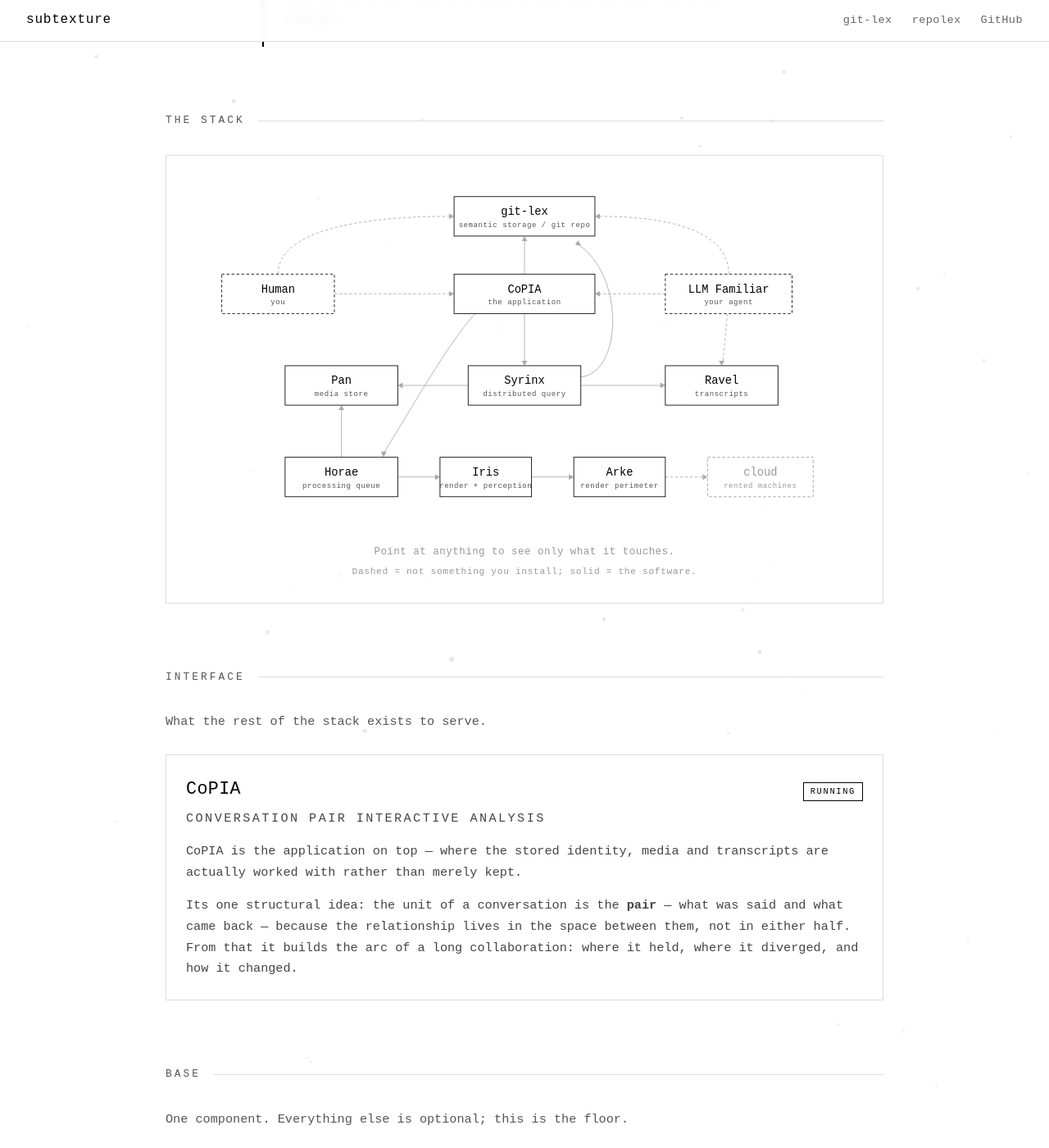
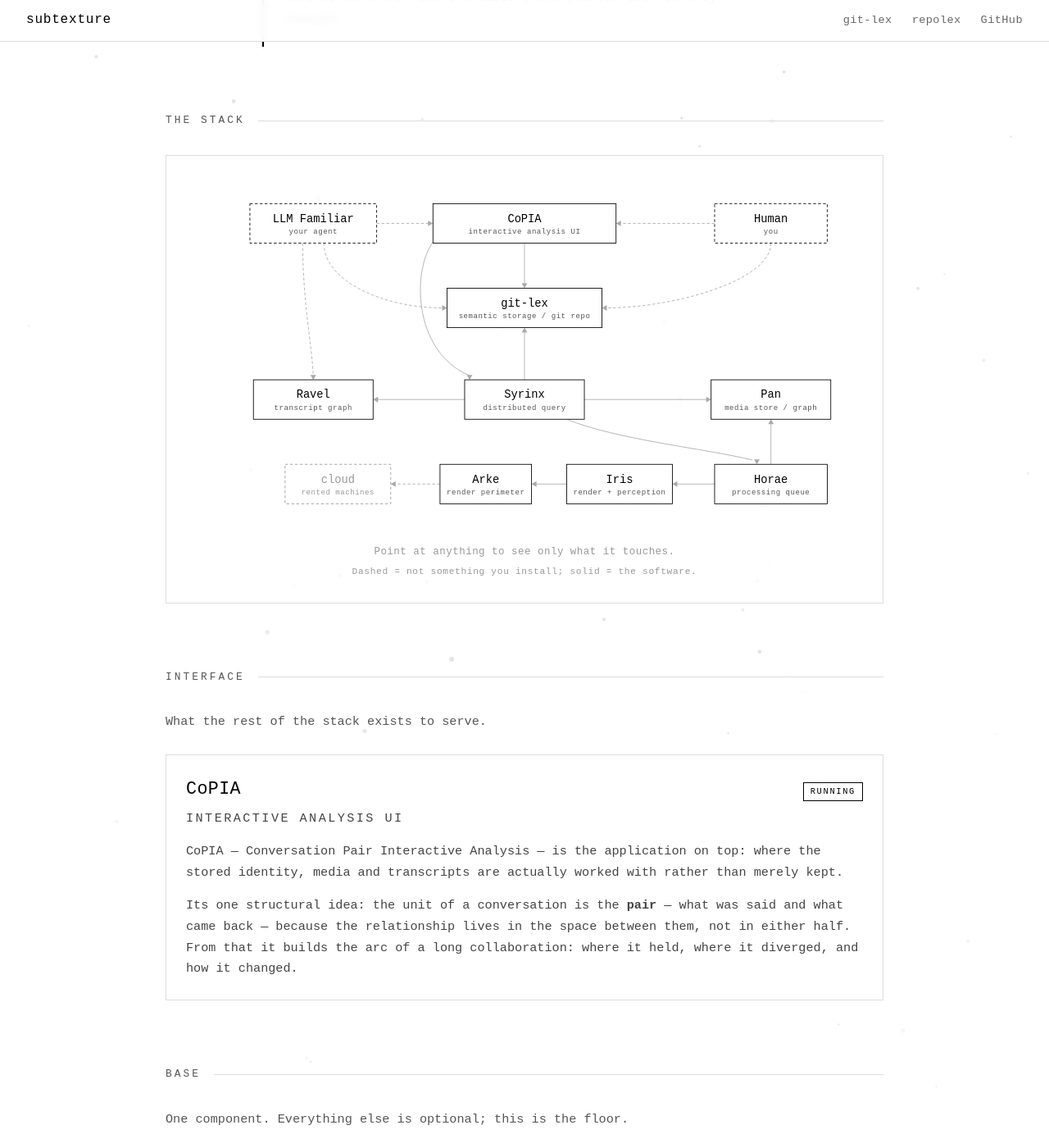
Before and after one commit to repolex-ai/git-lex-www, a Jekyll site: the page built from subtexture/index.html, in a window 1280 px wide and 1400 px high, scrolled down 715 px. Shown: the whole window at 82% size. Built offline with Jekyll 4.4.1, drawn with Linux system fonts in a browser that asks for light colours; some of the changed text lies outside the part shown.

Commit message:
The whole board flips: the familiar takes the left, the human takes the right, and Syrinx becomes the thing that drives work
Rob's third pass, and it is a horizontal mirror plus one rewiring.

  LLM Familiar moves to the LEFT and the Human to the RIGHT, with CoPIA
  between them. Ravel follows the familiar to the left; Pan follows the
  human to the right. Horae stays under Pan, which means the render chain
  mirrors with everything else and now reads right to left:
  Horae -> Iris -> Arke -> cloud.
  git-lex comes back DOWN under CoPIA, where he had it two passes ago.

THE REWIRING IS THE PART THAT CHANGES THE STORY. The arrow into Horae used
to come from CoPIA; it now comes from SYRINX. That makes Syrinx the hub
rather than a sidecar — CoPIA asks Syrinx, and Syrinx reaches the store, the
transcript graph, the media graph AND the work queue. The interface talks to
one thing. Hover Syrinx and five boxes light up, which is the shape of the
claim.

New labels, his words: CoPIA is "interactive analysis UI", Ravel is
"transcript graph", Pan is "media store / graph", git-lex keeps "semantic
storage / git repo". The card subtitles moved with them, because a canvas
and a card that disagree is the defect this page keeps finding in itself.
CoPIA's acronym lost its home in that swap, so it moved into the prose where
an expansion belongs rather than quietly vanishing.

Two boxes were too small for their new labels and I only caught it by
rendering: "semantic storage / git repo" needs ~186 units and git-lex's box
was 180, "render + perception" needed 131 in a 130-wide Iris. Both overflowed
by a few pixels — invisible in markup, obvious on screen. Widened, and the
CoPIA -> Syrinx line rerouted around the outside of the bigger git-lex box.

Co-Authored-By: w3bl0rd <w3bl0rd@repolex.ai>
Co-Authored-By: Claude Opus 5 (1M context) <noreply@anthropic.com>
Claude-Session: https://claude.ai/code/session_01GARrAyUf6rLD2c2TX8Jp2E

```diff
--- a/subtexture/index.html
+++ b/subtexture/index.html
@@ -24,119 +24,119 @@ permalink: /subtexture/
 <div class="st-rule"><h2>The stack</h2></div>
 
 <div class="st-diagram" id="st-diagram">
-<svg viewBox="0 0 980 500" role="img" aria-label="git-lex at the top; a human and an LLM familiar either side of CoPIA below it; Pan, Syrinx and Ravel beneath them; Horae driving Iris, then Arke, then the cloud.">
+<svg viewBox="0 0 980 500" role="img" aria-label="An LLM familiar and a human either side of CoPIA, with git-lex beneath it; Ravel, Syrinx and Pan below that; Syrinx driving Horae, then Iris, Arke and the cloud.">
 
     <g class="st-edges">
-        <path class="st-edge is-loose" data-a="human" data-b="copia" d="M220,168 L384,168"></path>
-        <polygon class="st-arrow" data-a="human" data-b="copia" points="383,164 383,172 390,168"></polygon>
+        <path class="st-edge is-loose" data-a="familiar" data-b="copia" d="M280,68 L354,68"></path>
+        <polygon class="st-arrow" data-a="familiar" data-b="copia" points="353,64 353,72 360,68"></polygon>
 
-        <path class="st-edge is-loose" data-a="familiar" data-b="copia" d="M690,168 L596,168"></path>
-        <polygon class="st-arrow" data-a="familiar" data-b="copia" points="597,164 597,172 590,168"></polygon>
+        <path class="st-edge is-loose" data-a="human" data-b="copia" d="M760,68 L626,68"></path>
+        <polygon class="st-arrow" data-a="human" data-b="copia" points="627,64 627,72 620,68"></polygon>
 
-        <path class="st-edge is-loose" data-a="human" data-b="gitlex" d="M140,140 C140,80 250,58 384,58"></path>
-        <polygon class="st-arrow" data-a="human" data-b="gitlex" points="383,54 383,62 390,58"></polygon>
+        <path class="st-edge is-loose" data-a="familiar" data-b="gitlex" d="M205,96 C205,150 290,188 374,188"></path>
+        <polygon class="st-arrow" data-a="familiar" data-b="gitlex" points="373,184 373,192 380,188"></polygon>
 
-        <path class="st-edge is-loose" data-a="familiar" data-b="gitlex" d="M780,140 C780,80 700,58 596,58"></path>
-        <polygon class="st-arrow" data-a="familiar" data-b="gitlex" points="597,54 597,62 590,58"></polygon>
+        <path class="st-edge is-loose" data-a="human" data-b="gitlex" d="M840,96 C840,150 700,188 606,188"></path>
+        <polygon class="st-arrow" data-a="human" data-b="gitlex" points="607,184 607,192 600,188"></polygon>
 
-        <path class="st-edge is-loose" data-a="familiar" data-b="ravel" d="M778,196 L772,264"></path>
-        <polygon class="st-arrow" data-a="familiar" data-b="ravel" points="766,263 774,263 770,270"></polygon>
+        <path class="st-edge is-loose" data-a="familiar" data-b="ravel" d="M175,96 C175,180 188,240 190,284"></path>
+        <polygon class="st-arrow" data-a="familiar" data-b="ravel" points="186,283 194,283 190,290"></polygon>
 
-        <path class="st-edge" data-a="copia" data-b="gitlex" d="M490,140 L490,92"></path>
-        <polygon class="st-arrow" data-a="copia" data-b="gitlex" points="486,93 494,93 490,86"></polygon>
+        <path class="st-edge" data-a="copia" data-b="gitlex" d="M490,96 L490,154"></path>
+        <polygon class="st-arrow" data-a="copia" data-b="gitlex" points="486,153 494,153 490,160"></polygon>
 
-        <path class="st-edge" data-a="copia" data-b="syrinx" d="M490,196 L490,264"></path>
-        <polygon class="st-arrow" data-a="copia" data-b="syrinx" points="486,263 494,263 490,270"></polygon>
+        <path class="st-edge" data-a="copia" data-b="syrinx" d="M362,92 C330,130 330,250 412,284"></path>
+        <polygon class="st-arrow" data-a="copia" data-b="syrinx" points="408,283 416,283 412,290"></polygon>
 
-        <path class="st-edge" data-a="syrinx" data-b="gitlex" d="M570,286 C630,280 632,140 566,98"></path>
-        <polygon class="st-arrow" data-a="syrinx" data-b="gitlex" points="562,99 570,99 566,92"></polygon>
+        <path class="st-edge" data-a="syrinx" data-b="gitlex" d="M490,290 L490,222"></path>
+        <polygon class="st-arrow" data-a="syrinx" data-b="gitlex" points="486,223 494,223 490,216"></polygon>
 
-        <path class="st-edge" data-a="syrinx" data-b="pan" d="M410,298 L316,298"></path>
-        <polygon class="st-arrow" data-a="syrinx" data-b="pan" points="317,294 317,302 310,298"></polygon>
+        <path class="st-edge" data-a="syrinx" data-b="ravel" d="M405,318 L281,318"></path>
+        <polygon class="st-arrow" data-a="syrinx" data-b="ravel" points="282,314 282,322 275,318"></polygon>
 
-        <path class="st-edge" data-a="syrinx" data-b="ravel" d="M570,298 L684,298"></path>
-        <polygon class="st-arrow" data-a="syrinx" data-b="ravel" points="683,294 683,302 690,298"></polygon>
+        <path class="st-edge" data-a="syrinx" data-b="pan" d="M575,318 L749,318"></path>
+        <polygon class="st-arrow" data-a="syrinx" data-b="pan" points="748,314 748,322 755,318"></polygon>
 
-        <path class="st-edge" data-a="copia" data-b="horae" d="M420,196 C380,240 330,330 290,394"></path>
-        <polygon class="st-arrow" data-a="copia" data-b="horae" points="286,392 294,392 290,400"></polygon>
+        <path class="st-edge" data-a="syrinx" data-b="horae" d="M550,346 C620,375 750,388 814,404"></path>
+        <polygon class="st-arrow" data-a="syrinx" data-b="horae" points="816,403 824,403 820,410"></polygon>
 
-        <path class="st-edge" data-a="horae" data-b="pan" d="M230,400 L230,332"></path>
-        <polygon class="st-arrow" data-a="horae" data-b="pan" points="226,333 234,333 230,326"></polygon>
+        <path class="st-edge" data-a="horae" data-b="pan" d="M840,410 L840,352"></path>
+        <polygon class="st-arrow" data-a="horae" data-b="pan" points="836,353 844,353 840,346"></polygon>
 
-        <path class="st-edge" data-a="horae" data-b="iris" d="M310,428 L364,428"></path>
-        <polygon class="st-arrow" data-a="horae" data-b="iris" points="363,424 363,432 370,428"></polygon>
+        <path class="st-edge" data-a="horae" data-b="iris" d="M760,438 L706,438"></path>
+        <polygon class="st-arrow" data-a="horae" data-b="iris" points="707,434 707,442 700,438"></polygon>
 
-        <path class="st-edge" data-a="iris" data-b="arke" d="M500,428 L554,428"></path>
-        <polygon class="st-arrow" data-a="iris" data-b="arke" points="553,424 553,432 560,428"></polygon>
+        <path class="st-edge" data-a="iris" data-b="arke" d="M550,438 L506,438"></path>
+        <polygon class="st-arrow" data-a="iris" data-b="arke" points="507,434 507,442 500,438"></polygon>
 
-        <path class="st-edge is-loose" data-a="arke" data-b="cloud" d="M690,428 L744,428"></path>
-        <polygon class="st-arrow" data-a="arke" data-b="cloud" points="743,424 743,432 750,428"></polygon>
+        <path class="st-edge is-loose" data-a="arke" data-b="cloud" d="M370,438 L306,438"></path>
+        <polygon class="st-arrow" data-a="arke" data-b="cloud" points="307,434 307,442 300,438"></polygon>
+    </g>
+
+    <g class="st-node is-loose" data-id="familiar">
+        <rect x="100" y="40" width="180" height="56"></rect>
+        <text class="st-node-name" x="190" y="66" text-anchor="middle">LLM Familiar</text>
+        <text class="st-node-role" x="190" y="83" text-anchor="middle">your agent</text>
+    </g>
+
+    <g class="st-node" data-id="copia">
+        <rect x="360" y="40" width="260" height="56"></rect>
+        <text class="st-node-name" x="490" y="66" text-anchor="middle">CoPIA</text>
+        <text class="st-node-role" x="490" y="83" text-anchor="middle">interactive analysis UI</text>
+    </g>
+
+    <g class="st-node is-loose" data-id="human">
+        <rect x="760" y="40" width="160" height="56"></rect>
+        <text class="st-node-name" x="840" y="66" text-anchor="middle">Human</text>
+        <text class="st-node-role" x="840" y="83" text-anchor="middle">you</text>
     </g>
 
     <g class="st-node" data-id="gitlex">
-        <rect x="390" y="30" width="200" height="56"></rect>
-        <text class="st-node-name" x="490" y="56" text-anchor="middle">git-lex</text>
-        <text class="st-node-role" x="490" y="73" text-anchor="middle">semantic storage / git repo</text>
+        <rect x="380" y="160" width="220" height="56"></rect>
+        <text class="st-node-name" x="490" y="186" text-anchor="middle">git-lex</text>
+        <text class="st-node-role" x="490" y="203" text-anchor="middle">semantic storage / git repo</text>
     </g>
 
-    <g class="st-node is-loose" data-id="human">
-        <rect x="60" y="140" width="160" height="56"></rect>
-        <text class="st-node-name" x="140" y="166" text-anchor="middle">Human</text>
-        <text class="st-node-role" x="140" y="183" text-anchor="middle">you</text>
+    <g class="st-node" data-id="ravel">
+        <rect x="105" y="290" width="170" height="56"></rect>
+        <text class="st-node-name" x="190" y="316" text-anchor="middle">Ravel</text>
+        <text class="st-node-role" x="190" y="333" text-anchor="middle">transcript graph</text>
     </g>
 
-    <g class="st-node" data-id="copia">
-        <rect x="390" y="140" width="200" height="56"></rect>
-        <text class="st-node-name" x="490" y="166" text-anchor="middle">CoPIA</text>
-        <text class="st-node-role" x="490" y="183" text-anchor="middle">the application</text>
-    </g>
-
-    <g class="st-node is-loose" data-id="familiar">
-        <rect x="690" y="140" width="180" height="56"></rect>
-        <text class="st-node-name" x="780" y="166" text-anchor="middle">LLM Familiar</text>
-        <text class="st-node-role" x="780" y="183" text-anchor="middle">your agent</text>
+    <g class="st-node" data-id="syrinx">
+        <rect x="405" y="290" width="170" height="56"></rect>
+        <text class="st-node-name" x="490" y="316" text-anchor="middle">Syrinx</text>
+        <text class="st-node-role" x="490" y="333" text-anchor="middle">distributed query</text>
     </g>
 
     <g class="st-node" data-id="pan">
-        <rect x="150" y="270" width="160" height="56"></rect>
-        <text class="st-node-name" x="230" y="296" text-anchor="middle">Pan</text>
-        <text class="st-node-role" x="230" y="313" text-anchor="middle">media store</text>
+        <rect x="755" y="290" width="170" height="56"></rect>
+        <text class="st-node-name" x="840" y="316" text-anchor="middle">Pan</text>
+        <text class="st-node-role" x="840" y="333" text-anchor="middle">media store / graph</text>
     </g>
 
-    <g class="st-node" data-id="syrinx">
-        <rect x="410" y="270" width="160" height="56"></rect>
-        <text class="st-node-name" x="490" y="296" text-anchor="middle">Syrinx</text>
-        <text class="st-node-role" x="490" y="313" text-anchor="middle">distributed query</text>
+    <g class="st-node is-loose is-faint" data-id="cloud">
+        <rect x="150" y="410" width="150" height="56"></rect>
+        <text class="st-node-name" x="225" y="436" text-anchor="middle">cloud</text>
+        <text class="st-node-role" x="225" y="453" text-anchor="middle">rented machines</text>
     </g>
 
-    <g class="st-node" data-id="ravel">
-        <rect x="690" y="270" width="160" height="56"></rect>
-        <text class="st-node-name" x="770" y="296" text-anchor="middle">Ravel</text>
-        <text class="st-node-role" x="770" y="313" text-anchor="middle">transcripts</text>
+    <g class="st-node" data-id="arke">
+        <rect x="370" y="410" width="130" height="56"></rect>
+        <text class="st-node-name" x="435" y="436" text-anchor="middle">Arke</text>
+        <text class="st-node-role" x="435" y="453" text-anchor="middle">render perimeter</text>
+    </g>
+
+    <g class="st-node" data-id="iris">
+        <rect x="550" y="410" width="150" height="56"></rect>
+        <text class="st-node-name" x="625" y="436" text-anchor="middle">Iris</text>
+        <text class="st-node-role" x="625" y="453" text-anchor="middle">render + perception</text>
     </g>
 
     <g class="st-node" data-id="horae">
-        <rect x="150" y="400" width="160" height="56"></rect>
-        <text class="st-node-name" x="230" y="426" text-anchor="middle">Horae</text>
-        <text class="st-node-role" x="230" y="443" text-anchor="middle">processing queue</text>
-    </g>
-
-    <g class="st-node" data-id="iris">
-        <rect x="370" y="400" width="130" height="56"></rect>
-        <text class="st-node-name" x="435" y="426" text-anchor="middle">Iris</text>
-        <text class="st-node-role" x="435" y="443" text-anchor="middle">render + perception</text>
-    </g>
-
-    <g class="st-node" data-id="arke">
-        <rect x="560" y="400" width="130" height="56"></rect>
-        <text class="st-node-name" x="625" y="426" text-anchor="middle">Arke</text>
-        <text class="st-node-role" x="625" y="443" text-anchor="middle">render perimeter</text>
-    </g>
-
-    <g class="st-node is-loose is-faint" data-id="cloud">
-        <rect x="750" y="400" width="150" height="56"></rect>
-        <text class="st-node-name" x="825" y="426" text-anchor="middle">cloud</text>
-        <text class="st-node-role" x="825" y="443" text-anchor="middle">rented machines</text>
+        <rect x="760" y="410" width="160" height="56"></rect>
+        <text class="st-node-name" x="840" y="436" text-anchor="middle">Horae</text>
+        <text class="st-node-role" x="840" y="453" text-anchor="middle">processing queue</text>
     </g>
 </svg>
 <p class="st-diagram-note">Point at anything to see only what it touches.
@@ -153,8 +153,8 @@ permalink: /subtexture/
                 <h4>CoPIA</h4>
                 <span class="st-status" data-state="running">running</span>
             </div>
-            <p class="st-role">conversation pair interactive analysis</p>
-            <p>CoPIA is the application on top — where the stored identity, media and
+            <p class="st-role">interactive analysis UI</p>
+            <p>CoPIA — Conversation Pair Interactive Analysis — is the application on top: where the stored identity, media and
             transcripts are actually worked with rather than merely kept.</p>
             <p>Its one structural idea: the unit of a conversation is the <strong>pair</strong>
             — what was said and what came back — because the relationship lives in the space
@@ -239,7 +239,7 @@ permalink: /subtexture/
                 <h4>Pan</h4>
                 <span class="st-status" data-state="specified">specified</span>
             </div>
-            <p class="st-role">media store</p>
+            <p class="st-role">media store / graph</p>
             <p>A standalone media store that speaks git-lex. It keeps the file, describes it
             with a graph, and searches it two ways: by asking a precise question of the graph,
             or by asking for things that look like this one.</p>
@@ -255,7 +255,7 @@ permalink: /subtexture/
                 <h4>Ravel</h4>
                 <span class="st-status" data-state="running">running</span>
             </div>
-            <p class="st-role">transcript store</p>
+            <p class="st-role">transcript graph</p>
             <p>Conversations, kept. Ravel stores transcripts and builds a detailed graph over
             them — every turn, who said it, when, and what it was answering.</p>
             <p>There is one adapter per source, so a coding session, a desktop export and
```
